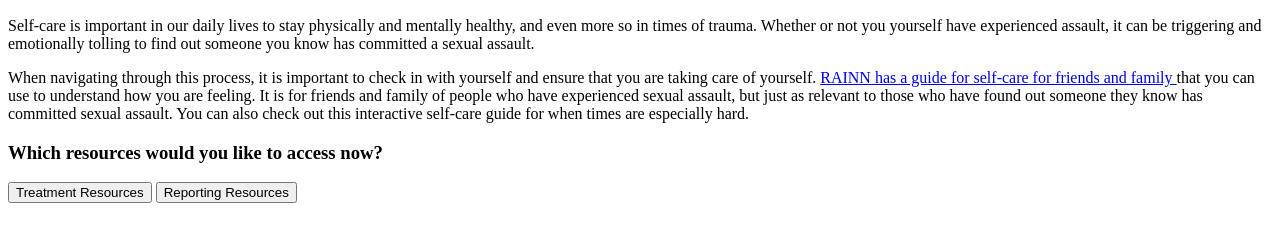
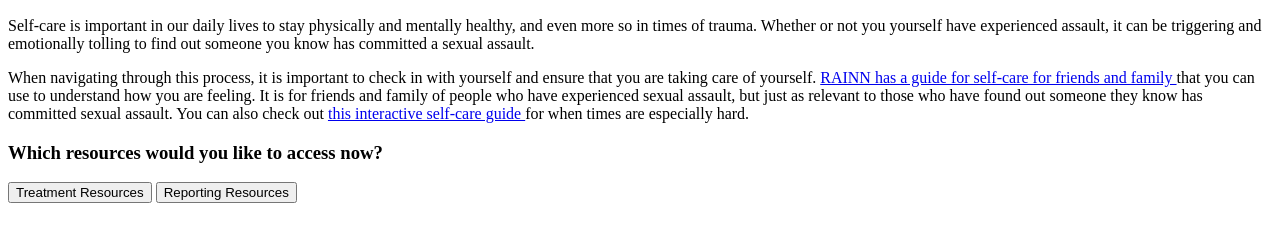
Before and after one commit to lilxdata/abuse-resource-app, a plain HTML site: page src/resource-pages/ally-self-care.html in a window 1280 px wide. Shown: the part 110-352 px from the top of the page. Drawn offline with Linux system fonts and the light colour scheme.

Commit message:
fixing link issue

```diff
--- a/src/resource-pages/ally-self-care.html
+++ b/src/resource-pages/ally-self-care.html
@@ -17,7 +17,7 @@
             that you can use to understand how you are feeling. It is for friends and family of people who have experienced sexual assault,
             but just as relevant to those who have found out someone they know has committed sexual assault.
             You can also check out
-            <a href="http://philome.la/jace_harr/you-feel-like-shit-an-interactive-self-care-guide/play"></a> this interactive self-care guide </a>
+            <a href="http://philome.la/jace_harr/you-feel-like-shit-an-interactive-self-care-guide/play"> this interactive self-care guide </a>
             </a> for when times are especially hard.
         </p>
         <h3> Which resources would you like to access now? </h3>
```
